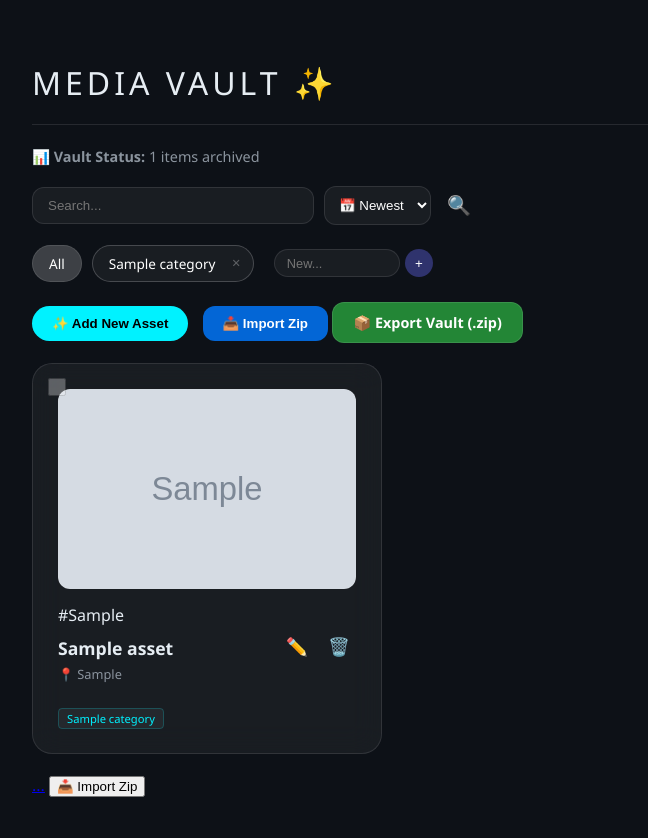
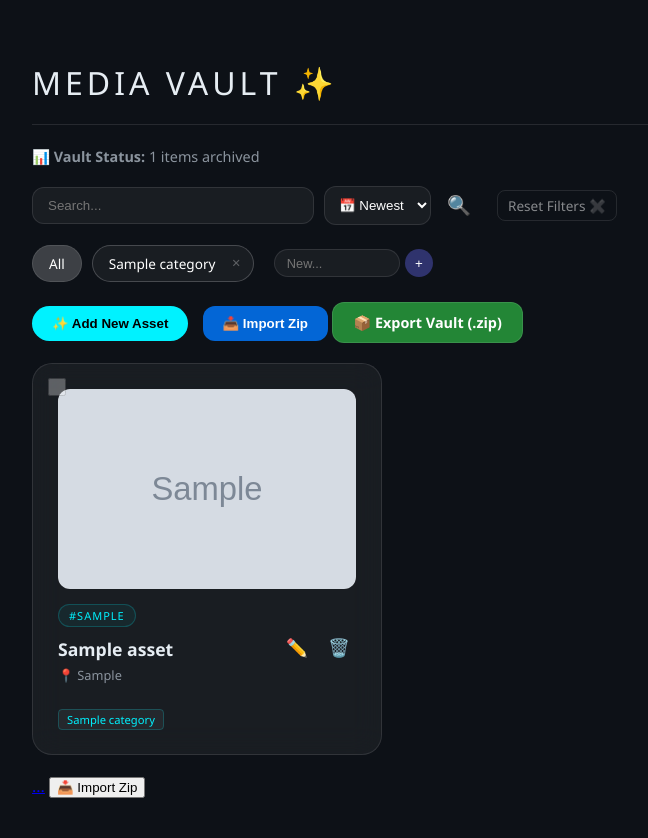
Before and after one commit to github4eri/MediaVault, a FastAPI app: page / in a window 1280 px wide. Shown: the whole page, without its empty margins (58-706 px from the left). Before the commit the page ends 797 px from the top, so only its background shows below. Run offline with FastAPI, Linux system fonts and the light colour scheme; tables that the repository leaves empty hold one stand-in row (values such as "Sample post"); grey boxes marked "Sample" are stand-in pictures; some libraries are stand-ins or nearby versions.

Commit message:
Clean up the category part and id errors on Dashboard

```diff
--- a/main.py
+++ b/main.py
@@ -51,55 +51,50 @@ app.mount("/static", StaticFiles(directory="static"), name="static")
 templates = Jinja2Templates(directory="templates")
 
 # 2. THE DASHBOARD (The Face)
-@app.get("/", response_class=HTMLResponse)
+
+@app.get("/")
 async def index(
     request: Request,
     search: str = None,
-    category_id: int = None,
-    sort: str = "newest",
-    db: Session = Depends(get_db)
+    category_id: int = None, # 👈 Matches your HTML: /?category_id=...
+    db: Session = Depends(database.get_db)
 ):
-    # 1. Start with the "Object" (The Power Tool)
+    # 1. Get categories for the top bar
+    categories = db.query(models.Category).all()
+
+    # 2. Start the query for assets
     query = db.query(models.DBMediaAsset)
 
-    # 2. Add Search Filter (if it exists)
+    # 3. Apply Search Filter
     if search:
-        search_pattern = f"%{search}%"
         query = query.filter(
-            (models.DBMediaAsset.name.like(search_pattern)) |
-            (models.DBMediaAsset.location.like(search_pattern)) |
-            (models.DBMediaAsset.ai_tags.like(search_pattern))
+            (models.DBMediaAsset.name.contains(search)) |
+            (models.DBMediaAsset.ai_tags.contains(search))
         )
 
-    # 3. Add Category Filter (if it exists)
+    # 4. Apply Category Filter
     if category_id:
         query = query.filter(models.DBMediaAsset.category_id == category_id)
 
-    # 4. NOW apply the Sorting (The "Order By")
-    if sort == "oldest":
-        query = query.order_by(models.DBMediaAsset.id.asc())
-    elif sort == "alphabetical":
-        query = query.order_by(models.DBMediaAsset.name.asc())
-    else:  # Default to newest
-        query = query.order_by(models.DBMediaAsset.id.desc())
+    # 5. Execute and Sort
+    assets = query.order_by(models.DBMediaAsset.id.desc()).all()
 
-    # 1. Fetch the data
-    assets = query.all()
-    categories = db.query(models.Category).all()
-
-    # 2. Count it
-    total_count = len(assets)
-
-    # 3. Send it to the HTML
     return templates.TemplateResponse("dashboard.html", {
         "request": request,
         "assets": assets,
-        "total_count": total_count,
+        "categories": categories,
         "search_term": search,
-        "current_sort": sort,
-        "categories": categories,
-        "selected_category": category_id
+        "active_cat": category_id, # 👈 HTML uses 'active_cat' for the "All" button glow!
+        "total_count": len(assets)
     })
+
+#Add category
+@app.post("/add-category")
+async def add_category(name: str = Form(...), db: Session = Depends(database.get_db)):
+    new_cat = models.Category(name=name)
+    db.add(new_cat)
+    db.commit()
+    return RedirectResponse(url="/", status_code=303)
 
 # 3Grouping the Edit route with your other Admin tasks
 @app.post("/edit/{asset_id}", tags=["Admin"])
@@ -159,24 +154,24 @@ async def upload(
             buffer.write(await file.read())
 
 # 🧠 THE NEW 2026 AI BLOCK 🧠
-        try:
-            # 1. Open the image from the path we just saved
-            img = Image.open(save_path)
 
-            # 2. Call the AI
-            response = client.models.generate_content(
-                model="gemini-2.0-flash", # 👈 'models' above, 'model' here. This is correct!
-                contents=["Give me 3 to 5 simple, one-word tags for this image, separated by commas.", img]
-            )
+       # Only ask the AI to look if it's an image! 🖼️
+       # 1. Check the file extension
+        ext = os.path.splitext(file.filename)[1].lower()
 
-            # 3. Clean up the answer
-            ai_tags = response.text.strip().lower()
-            print(f"DEBUG: AI Vision labeled {file.filename} as: {ai_tags}")
-
-        except Exception as e:
-            # If it still says 404, we'll see it here
-            print(f"DEBUG: AI Vision failed: {e}")
-            ai_tags = "no tags"
+        # 2. ONLY call the AI if it's an image 🖼️
+        if ext in [".jpg", ".jpeg", ".png", ".webp"]:
+            try:
+                # AI Logic goes here...
+                img = Image.open(save_path)
+                # ... rest of your gemini call ...
+            except Exception as e:
+                print(f"DEBUG: AI Vision failed: {e}")
+                ai_tags = "no tags"
+        else:
+            # 3. For videos or other files, we just give it a default tag
+            print(f"Skipping AI for non-image file: {file.filename}")
+            ai_tags = "video, archive"
 
         # --- C. Save to Database (Including ai_tags!) ---
         new_asset = models.DBMediaAsset(
--- a/templates/dashboard.html
+++ b/templates/dashboard.html
@@ -116,6 +116,28 @@
             border-radius: 8px; /* Smooth corners */
             display: block;     /* Removes weird gaps at the bottom */
         }
+
+        /* The Neon Tag Style */
+        .ai-tag {
+            background: rgba(0, 242, 255, 0.05);
+            color: #00f2ff;
+            border: 1px solid rgba(0, 242, 255, 0.2);
+            padding: 3px 10px;
+            border-radius: 20px;
+            font-size: 11px;
+            text-transform: uppercase;
+            letter-spacing: 1px;
+            text-decoration: none;
+            transition: all 0.3s ease;
+            display: inline-block;
+        }
+
+        .ai-tag:hover {
+            background: rgba(0, 242, 255, 0.2);
+            box-shadow: 0 0 10px rgba(0, 242, 255, 0.5);
+            transform: translateY(-2px);
+            border-color: #00f2ff;
+        }
     </style>
 </head>
 <body>
@@ -214,15 +236,16 @@
         <div class="filter-bar" style="margin: 20px 0; display: flex; gap: 10px; flex-wrap: wrap; align-items: center;">
             {% set all_bg = 'rgba(255,255,255,0.2)' if not active_cat else 'rgba(255,255,255,0.05)' %}
 
-                <a href="/"
-                class="btn-category"
-                style="padding: 8px 16px; border-radius: 20px; text-decoration: none; font-size: 0.85rem; background: {{ all_bg }}; color: white; border: 1px solid rgba(255,255,255,0.1);">
-                    All
-                </a>
+            <a href="/"
+               class="btn-category"
+               style="padding: 8px 16px; border-radius: 20px; text-decoration: none; font-size: 0.85rem; background: {{ all_bg }}; color: white; border: 1px solid rgba(255,255,255,0.1);">
+                All
+            </a>
 
             {% for cat in categories %}
             <div style="display: flex; align-items: center; gap: 0; background: rgba(255,255,255,0.05); border-radius: 20px; border: 1px solid {{ '#86efac' if cat.name == 'Photography' else '#a5b4fc' if cat.name == 'AI Art' else '#fde047' if cat.name == 'Videos' else 'rgba(255,255,255,0.2)' }};">
-                <a href="/?cat_id={{ cat.id }}" style="padding: 8px 12px 8px 16px; text-decoration: none; font-size: 0.85rem; color: white;">
+                <a href="/?category_id={{ cat.id }}"
+                style="padding: 8px 12px 8px 16px; text-decoration: none; font-size: 0.85rem; color: white;">
                     {{ cat.name }}
                 </a>
                 <form action="/delete-category/{{ cat.id }}" method="post" style="margin: 0; display: flex;">
@@ -381,7 +404,9 @@
                     {% if asset.ai_tags and asset.ai_tags != 'no tags' %}
                     <div class="tag-container" style="display: flex; flex-wrap: wrap; gap: 5px; margin-bottom: 10px;">
                         {% for tag in asset.ai_tags.split(',') %}
-                            <span class="ai-tag">#{{ tag.strip() }}</span>
+                        <a href="/?search={{ tag.strip() }}" class="ai-tag" style="text-decoration: none;">
+                            #{{ tag.strip() }}
+                        </a>
                         {% endfor %}
                     </div>
                     {% endif %}
```
